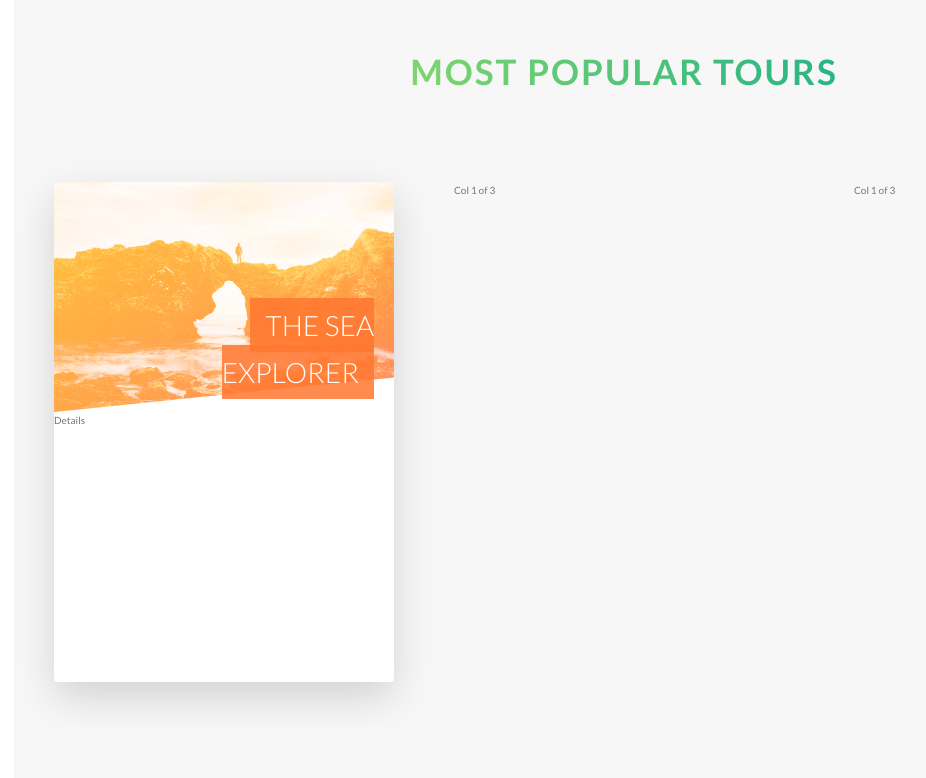
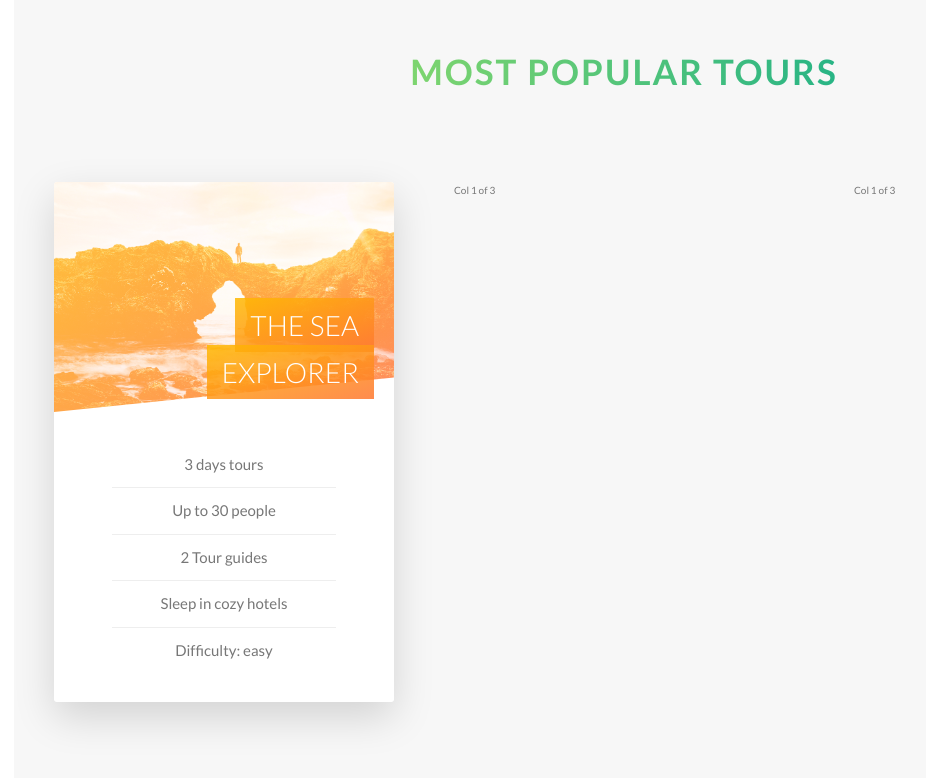
Before and after one commit to Stephen-Ibe/natours, a website: page index.html in a window 1280 px wide. Shown: the part 2324-3102 px from the top of the page, without its empty margins (16-942 px from the left). Drawn offline with Linux system fonts and the light colour scheme.

Commit message:
Tours Card Section Updated - in progress

```diff
--- a/index.html
+++ b/index.html
@@ -118,7 +118,13 @@
                                     <span class="card__heading-span card__heading-span--1">The sea explorer</span>
                                 </h4>
                                 <div class="card__details">
-                                    Details
+                                    <ul>
+                                        <li>3 days tours</li>
+                                        <li>Up to 30 people</li>
+                                        <li>2 Tour guides</li>
+                                        <li>Sleep in cozy hotels</li>
+                                        <li>Difficulty: easy</li>
+                                    </ul>
                                 </div>
                             </div>
                             <div class="card__side card__side--back card__side--back-1">
--- a/sass/abstracts/_variables.scss
+++ b/sass/abstracts/_variables.scss
@@ -15,7 +15,9 @@
     $color-grey-dark: #777;
     $color-white: #fff;
     $color-black: #000;
+
     $color-grey-light-1: #f7f7f7;
+    $color-grey-light-2: #eee;
 
 
 
--- a/sass/components/_card.scss
+++ b/sass/components/_card.scss
@@ -2,15 +2,16 @@
     perspective: 150rem;
     -moz-perspective: 150rem;
     position: relative;
-    height: 50rem;
+    height: 52rem;
 
     &__side{
-        height: 50rem;
+        height: 52rem;
         transition: all .8s ease;
         position: absolute;
         top: 0;
         left: 0;
         width: 100%;
+        -webkit-backface-visibility: hidden;
         backface-visibility: hidden;
         border-radius: 3px;
         overflow: hidden;
@@ -33,7 +34,7 @@
         transform: rotateY(-180deg);
     }
     &:hover &__side--back{
-        transform: rotateY(0deg);
+        transform: rotateY(0);
     }
 
     // FROMT SIDE STYLING
@@ -71,8 +72,33 @@
 
     &__heading-span{
         padding: 1rem 1.5rem;
+        -webkit-box-decoration-break: clone;
+        box-decoration-break: clone;
+
         &--1{
-            background-image: linear-gradient(to right bottom, rgba($color-secondary-dark, .85), rgba($color-secondary-dark, .85));
+            background-image: linear-gradient(to right bottom,
+            rgba($color-secondary-light, .85),
+            rgba($color-secondary-dark, .85));
+        }
+    }
+
+    &__details{
+        padding: 3rem;
+
+        ul{
+            list-style: none;
+            width: 80%;
+            margin: 0 auto;
+
+            li{
+                text-align: center;
+                font-size: 1.5rem;
+                padding: 1rem;
+
+                &:not(:last-child){
+                    border-bottom:1px solid $color-grey-light-2;
+                }
+            }
         }
     }
 }
```
Also changed, not shown: css/style.css.
